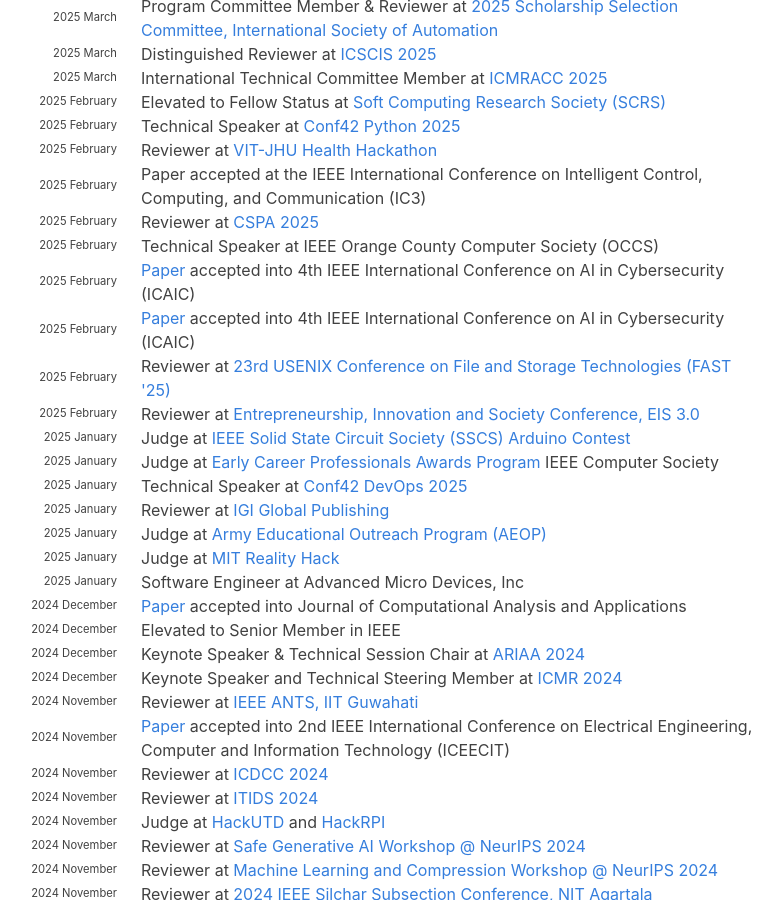
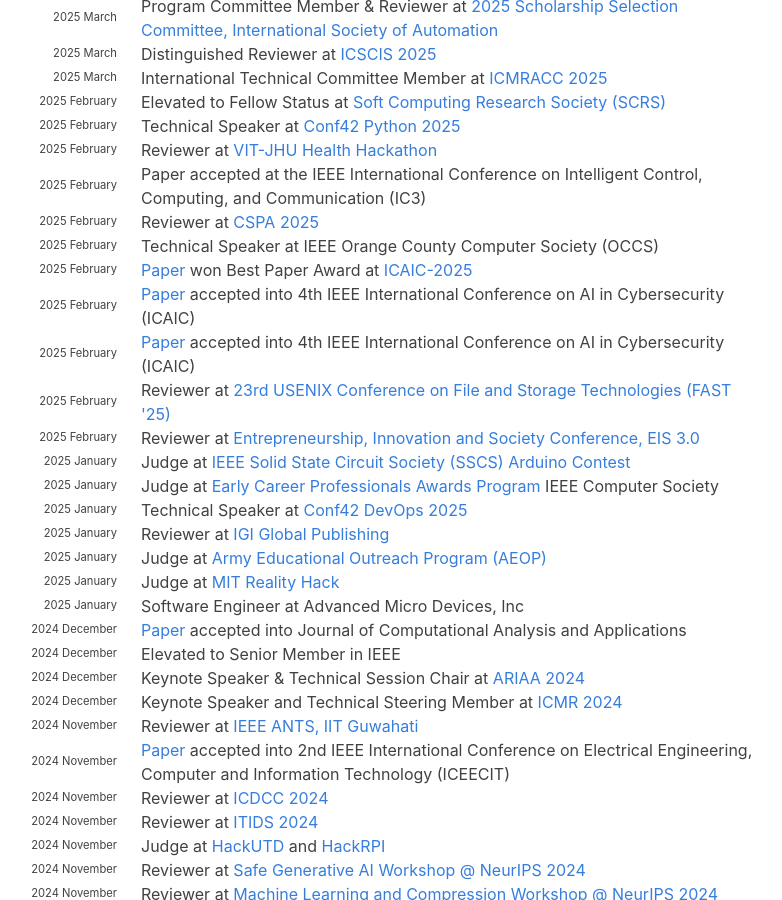
Before and after one commit to hariharanragothaman/hariharanragothaman.github.io, a Jekyll site: the page built from index.md, in a window 1280 px wide and 900 px high, scrolled down 1036 px. Shown: the whole window, without its empty margins (191-973 px from the left). Built offline with Jekyll 4.4.1, drawn with Linux system fonts in a browser that asks for light colours; nearby versions of some CDN libraries; some web fonts are replaced.

Commit message:
Polishes and Updates

```diff
--- a/_data/news.yaml
+++ b/_data/news.yaml
@@ -71,6 +71,10 @@
 - year: 2025
   year-extra: February
   description: Technical Speaker at IEEE Orange County Computer Society (OCCS)
+
+- year: 2025
+  year-extra: February
+  description: <a href="https://ieeexplore.ieee.org/abstract/document/10848877">Paper</a> won Best Paper Award at <a href="https://ieeexplore.ieee.org/xpl/conhome/10848546/proceeding">ICAIC-2025</a>
 
 - year: 2025
   year-extra: February
```
